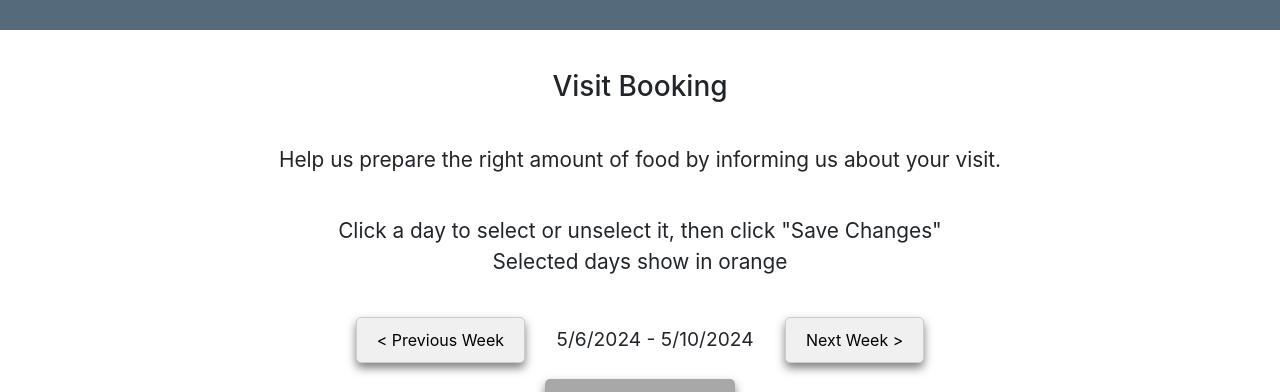
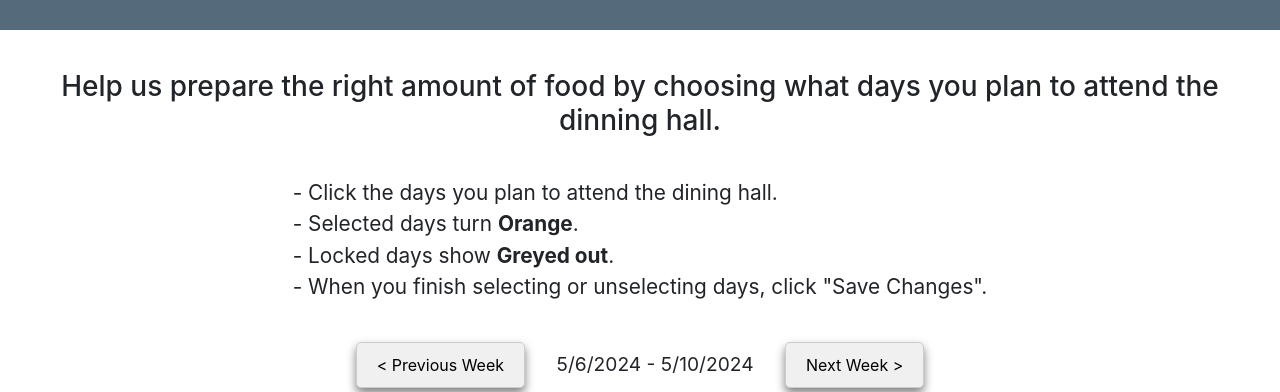
Before and after one commit to HL-LMX/bbclient, a React (Create React App) app: page /bookingbite/booking in a window 1280 px wide. Shown: the part 170-562 px from the top of the page. Built offline with nearby package versions, Linux system fonts and the light colour scheme; no server answers.

Commit message:
ci: Update instructions

```diff
--- a/src/Booking.js
+++ b/src/Booking.js
@@ -248,10 +248,16 @@ export class Booking extends Component {
         return (
 
         <div>
-            <h3 className="text-center" style={{ margin: '40px' }}>Visit Booking</h3>
-            <div className="text-center" style={{ margin: '40px 0', fontSize:'1.3rem'}}>Help us prepare the right amount of food by informing us about your visit.</div>
-            <div className="text-center" style={{ fontSize:'1.3rem'}}>Click a day to select or unselect it, then click "Save Changes"</div>
-            <div className="text-center" style={{ marginBottom: '40px', fontSize:'1.3rem'}}>Selected days show in orange</div>
+            <h3 className="text-center" style={{ margin: '40px' }}>Help us prepare the right amount of food by choosing what days you plan to attend the dinning hall.</h3>
+            <div style={{ display: 'flex', justifyContent: 'center', width: '100%' }}>
+                <div style={{ textAlign: 'left', fontSize: '1.3rem' }}>
+                    <div>- Click the days you plan to attend the dining hall.</div>
+                    <div>- Selected days turn <b>Orange</b>.</div>
+                    <div>- Locked days show <b>Greyed out</b>.</div>
+                    <div style={{ marginBottom: '40px' }}>- When you finish selecting or unselecting days, click "Save Changes".</div>
+                </div>
+            </div>
+
             <div className="text-center mb-3">
                 <button onClick={() => this.handleDateChange(-7)} className="arrow-button">
                     &lt; Previous Week
```
